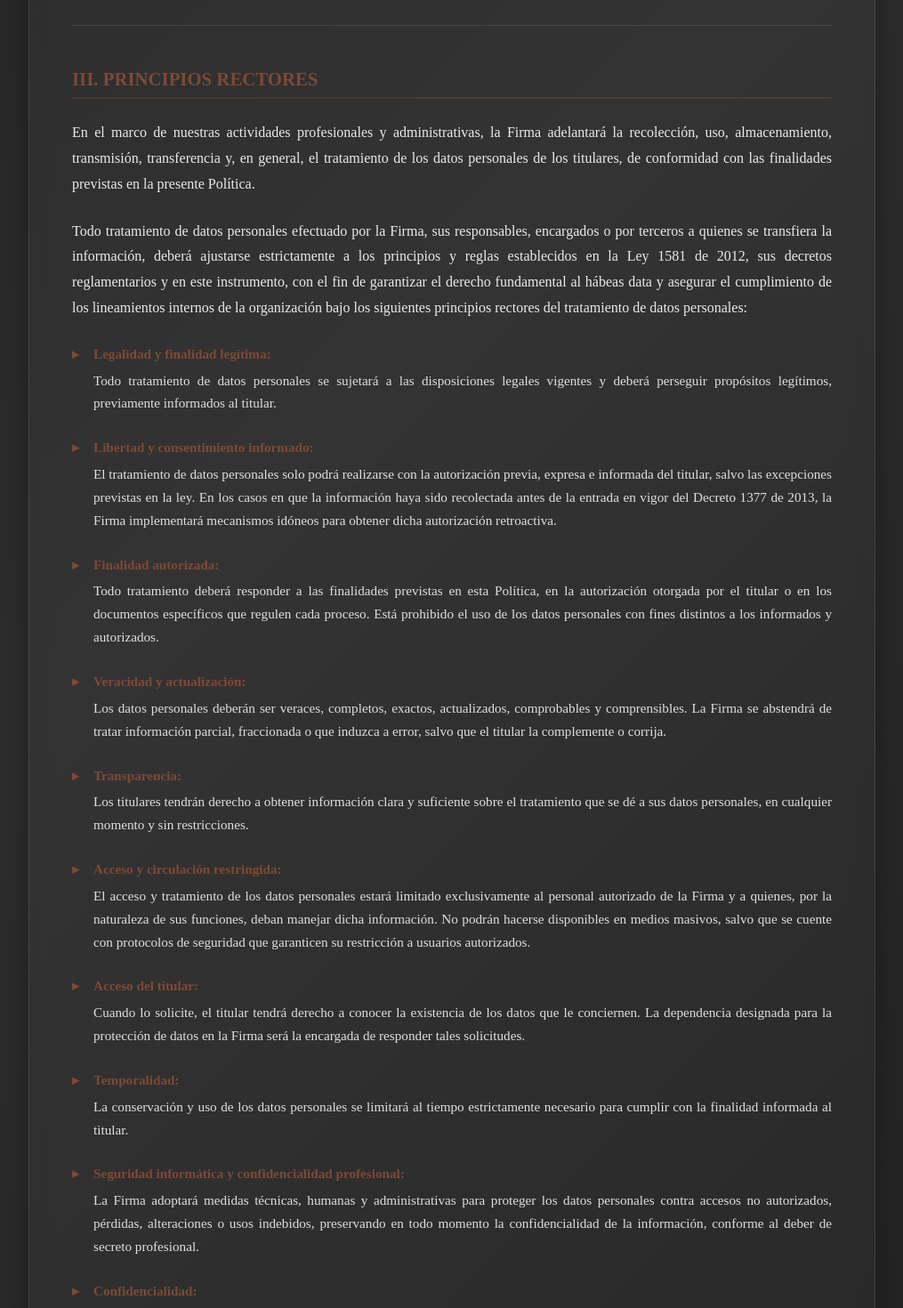
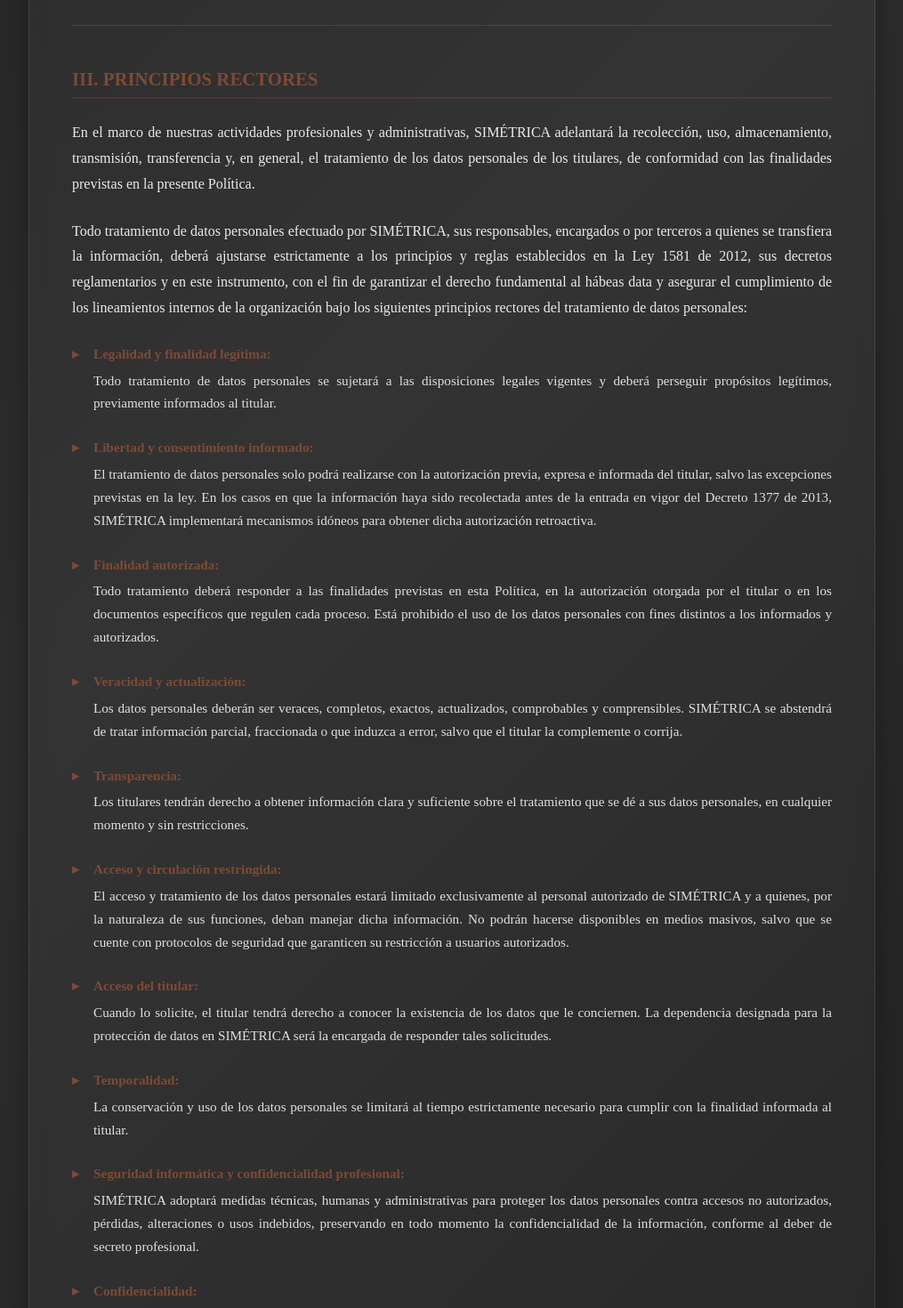
Before and after one commit to Jruiz3019/SIM-TRICA, a React (Vite) app in the folder simetrica-main/: page /privacidad in a window 1280 px wide. Shown: the part 2280-3750 px from the top of the page at 89% size, without its empty margins (132-1147 px from the left). Built offline with nearby package versions, Linux system fonts and the light colour scheme.

Commit message:
fix: replace 'la Firma' with 'SIMÉTRICA' in privacy policy

```diff
--- a/simetrica-main/src/pages/PrivacyPolicyPage.tsx
+++ b/simetrica-main/src/pages/PrivacyPolicyPage.tsx
@@ -125,12 +125,12 @@ const PrivacyPolicyPage: React.FC = () => {
             <section className="privacy-policy__section">
               <h3 className="privacy-policy__heading">III. PRINCIPIOS RECTORES</h3>
               <p className="privacy-policy__text">
-                En el marco de nuestras actividades profesionales y administrativas, la Firma adelantará la recolección,
+                En el marco de nuestras actividades profesionales y administrativas, SIMÉTRICA adelantará la recolección,
                 uso, almacenamiento, transmisión, transferencia y, en general, el tratamiento de los datos personales de
                 los titulares, de conformidad con las finalidades previstas en la presente Política.
               </p>
               <p className="privacy-policy__text">
-                Todo tratamiento de datos personales efectuado por la Firma, sus responsables, encargados o por terceros
+                Todo tratamiento de datos personales efectuado por SIMÉTRICA, sus responsables, encargados o por terceros
                 a quienes se transfiera la información, deberá ajustarse estrictamente a los principios y reglas establecidos
                 en la Ley 1581 de 2012, sus decretos reglamentarios y en este instrumento, con el fin de garantizar el
                 derecho fundamental al hábeas data y asegurar el cumplimiento de los lineamientos internos de la organización
@@ -146,7 +146,7 @@ const PrivacyPolicyPage: React.FC = () => {
                   <strong>Libertad y consentimiento informado:</strong> El tratamiento de datos personales solo podrá
                   realizarse con la autorización previa, expresa e informada del titular, salvo las excepciones previstas
                   en la ley. En los casos en que la información haya sido recolectada antes de la entrada en vigor del
-                  Decreto 1377 de 2013, la Firma implementará mecanismos idóneos para obtener dicha autorización retroactiva.
+                  Decreto 1377 de 2013, SIMÉTRICA implementará mecanismos idóneos para obtener dicha autorización retroactiva.
                 </li>
                 <li>
                   <strong>Finalidad autorizada:</strong> Todo tratamiento deberá responder a las finalidades previstas en
@@ -155,7 +155,7 @@ const PrivacyPolicyPage: React.FC = () => {
                 </li>
                 <li>
                   <strong>Veracidad y actualización:</strong> Los datos personales deberán ser veraces, completos, exactos,
-                  actualizados, comprobables y comprensibles. La Firma se abstendrá de tratar información parcial,
+                  actualizados, comprobables y comprensibles. SIMÉTRICA se abstendrá de tratar información parcial,
                   fraccionada o que induzca a error, salvo que el titular la complemente o corrija.
                 </li>
                 <li>
@@ -164,13 +164,13 @@ const PrivacyPolicyPage: React.FC = () => {
                 </li>
                 <li>
                   <strong>Acceso y circulación restringida:</strong> El acceso y tratamiento de los datos personales estará
-                  limitado exclusivamente al personal autorizado de la Firma y a quienes, por la naturaleza de sus funciones,
+                  limitado exclusivamente al personal autorizado de SIMÉTRICA y a quienes, por la naturaleza de sus funciones,
                   deban manejar dicha información. No podrán hacerse disponibles en medios masivos, salvo que se cuente con
                   protocolos de seguridad que garanticen su restricción a usuarios autorizados.
                 </li>
                 <li>
                   <strong>Acceso del titular:</strong> Cuando lo solicite, el titular tendrá derecho a conocer la existencia
-                  de los datos que le conciernen. La dependencia designada para la protección de datos en la Firma será la
+                  de los datos que le conciernen. La dependencia designada para la protección de datos en SIMÉTRICA será la
                   encargada de responder tales solicitudes.
                 </li>
                 <li>
@@ -178,7 +178,7 @@ const PrivacyPolicyPage: React.FC = () => {
                   estrictamente necesario para cumplir con la finalidad informada al titular.
                 </li>
                 <li>
-                  <strong>Seguridad informática y confidencialidad profesional:</strong> La Firma adoptará medidas técnicas,
+                  <strong>Seguridad informática y confidencialidad profesional:</strong> SIMÉTRICA adoptará medidas técnicas,
                   humanas y administrativas para proteger los datos personales contra accesos no autorizados, pérdidas,
                   alteraciones o usos indebidos, preservando en todo momento la confidencialidad de la información, conforme
                   al deber de secreto profesional.
@@ -194,7 +194,7 @@ const PrivacyPolicyPage: React.FC = () => {
                   el titular.
                 </li>
                 <li>
-                  <strong>Separación de bases de datos:</strong> La Firma garantizará la individualidad de las bases de
+                  <strong>Separación de bases de datos:</strong> SIMÉTRICA garantizará la individualidad de las bases de
                   datos en las que actúe como responsable respecto de aquellas en las que tenga la calidad de encargado.
                 </li>
                 <li>
@@ -237,7 +237,7 @@ const PrivacyPolicyPage: React.FC = () => {
               </p>
               <p className="privacy-policy__text">
                 La actualización de la Políticas de Protección de Datos Personales dependerá de las instrucciones y
-                lineamientos de la Dirección Ejecutiva de la Firma, así como de las extensiones reglamentarias del ente
+                lineamientos de la Dirección Ejecutiva de SIMÉTRICA, así como de las extensiones reglamentarias del ente
                 de vigilancia y control, la Superintendencia de Industria y Comercio.
               </p>
             </section>
```
